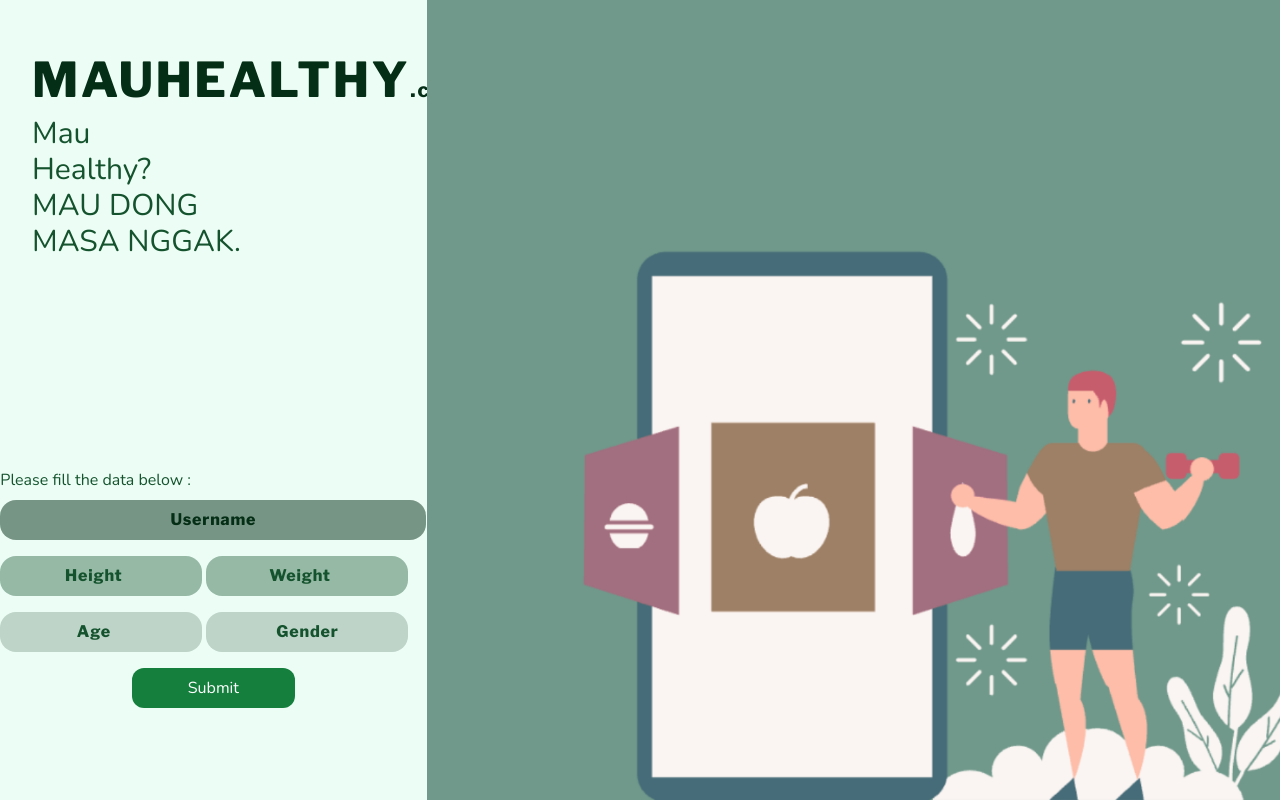
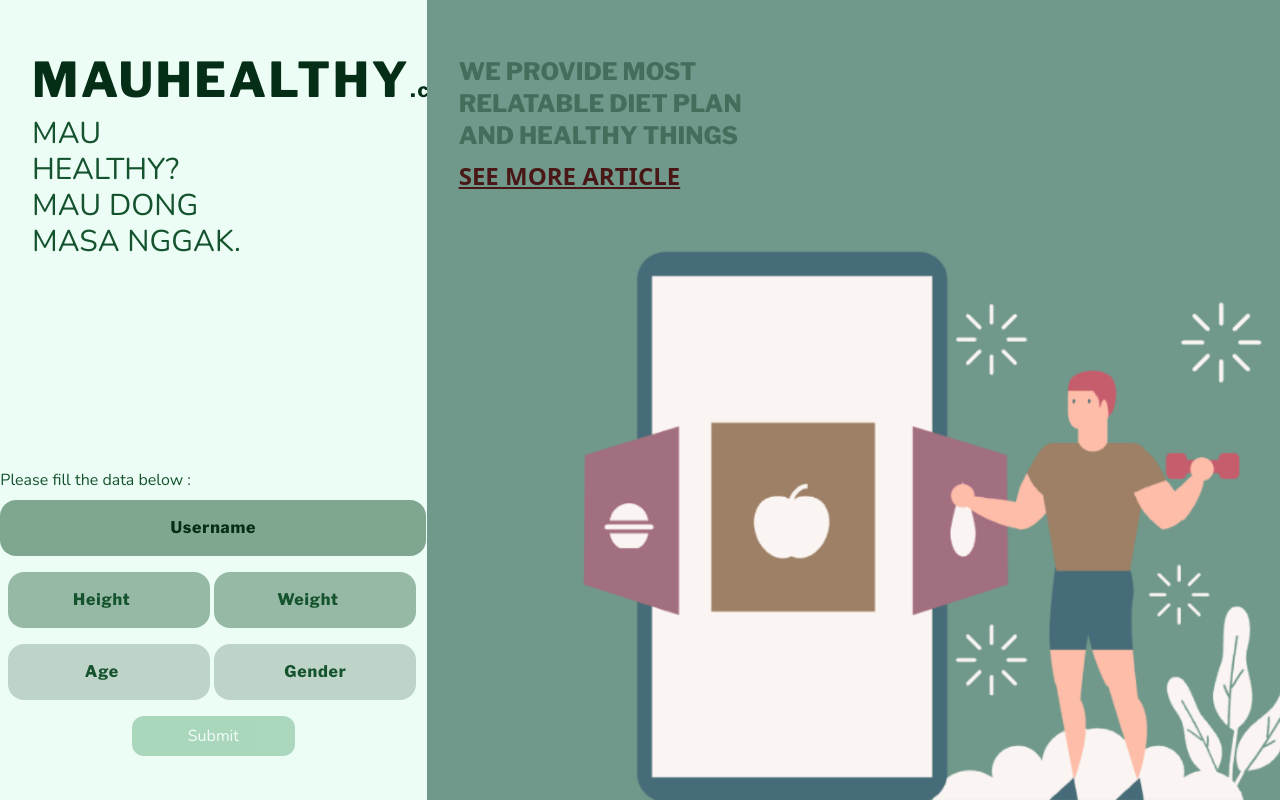
Before and after one commit to ItsMauls/MAUHEALTHY, a website: page index.html in a window 1280 px wide. Drawn offline with nearby package versions, Linux system fonts and the light colour scheme.

Commit message:
test deploy

```diff
--- a/index.html
+++ b/index.html
@@ -3,7 +3,7 @@
 <head>
     <meta charset="UTF-8">
     <meta name="viewport" content="width=device-width, initial-scale=1.0">
-    <title>Document</title>
+    <title>Masukkan Input</title>
 <link rel="stylesheet" href="output.css">
 <link rel="preconnect" href="https://fonts.googleapis.com">
 <link rel="preconnect" href="https://fonts.gstatic.com" crossorigin>
@@ -18,8 +18,8 @@
             <h1 class="text-5xl tracking-wider font-libre text-green-950 pl-8 mt-14">MAUHEALTHY<span class="text-xl">.com</span></h1>
 
             <div class="text-green-900 pl-8 text-3xl mt-3 font-nunito ">
-                <h1>Mau</h1>
-                <h1>Healthy?</h1>
+                <h1>MAU</h1>
+                <h1>HEALTHY?</h1>
                 <h1>MAU DONG</h1>
                 <h1>MASA NGGAK.</h1>
             </div>
@@ -29,23 +29,23 @@
                     <h2 class="text-start text-green-900 font-nunito">Please fill the data below :</h27>
                     <div class="mb-4 mt-2">
                         <!-- <label for="username" class="font-libre">Username</label> -->
-                        <input type="text" id="username" class="block bg-green-950  mx-auto px-28 py-2 rounded-2xl font-libre bg-opacity-50 placeholder:text-green-950 placeholder:tracking-wider text-center" placeholder="Username">
+                        <input type="text" id="username" class="block bg-green-900  mx-auto px-28 py-4 rounded-2xl font-libre bg-opacity-50 placeholder:text-green-950  placeholder:tracking-wider text-center" id="username" placeholder="Username">
                     </div>
-                    <div class="mb-4 ">
+                    <div class="mb-4 mx-2">
                         <!-- <label for="height" class="font-libre">Height</label> -->
-                        <input type="number" id="height" class="mx-auto rounded-2xl font-libre py-2 bg-green-900 bg-opacity-40 text-center  placeholder:text-green-900 placeholder:tracking-wider" placeholder="Height">
+                        <input type="number" id="height" class="mx-auto rounded-2xl font-libre py-4 bg-green-900 bg-opacity-40 text-center  placeholder:text-green-900 placeholder:tracking-wider" id="height" placeholder="Height">
 
                         <!-- <label for="weight" class="font-libre">Weight</label> -->
-                        <input type="number" id="weight" class="mx-auto rounded-2xl font-libre py-2 bg-green-900 bg-opacity-40 text-center  placeholder:text-green-900 placeholder:tracking-wider" placeholder="Weight">
+                        <input type="number" id="weight" class="mx-auto rounded-2xl font-libre py-4 bg-green-900 bg-opacity-40 text-center  placeholder:text-green-900 placeholder:tracking-wider" id="weight" placeholder="Weight">
                     </div>
-                    <div class="mb-4">
+                    <div class="mb-4 mx-2">
                         <!-- <label for="age" class="font-libre">Age</label> -->
-                        <input type="number" id="age" class="mx-auto rounded-2xl font-libre py-2 bg-green-950 bg-opacity-20 text-center  placeholder:text-green-900 placeholder:tracking-wider" placeholder="Age">
+                        <input type="number" id="age" class="mx-auto rounded-2xl font-libre py-4 bg-green-950 bg-opacity-20 text-center  placeholder:text-green-900 placeholder:tracking-wider" id="age" placeholder="Age">
 
                         <!-- <label for="gender" class="font-libre">Gender</label> -->
-                        <input type="text" id="gender" class="mx-auto rounded-2xl font-libre py-2 bg-green-950 bg-opacity-20 text-center  placeholder:text-green-900 placeholder:tracking-wider" placeholder="Gender">
+                        <input type="text" id="gender" class="mx-auto rounded-2xl font-libre py-4 bg-green-950 bg-opacity-20 text-center  placeholder:text-green-900 placeholder:tracking-wider" id="gender" placeholder="Gender">
                     </div>
-                    <button class="bg-green-700 mx-auto flex justify-center text-center text-white mt-4 px-14 rounded-xl py-2 hover:bg-green-900">Submit</button>
+                    <button class="bg-green-700 mx-auto opacity-30 flex justify-center text-center text-white mt-4 px-14 rounded-xl py-2 hover:bg-green-900">Submit</button>
                 </form>
             </div>
 
@@ -53,7 +53,10 @@
 
         <div class="col-span-2">
             <img src="image\center_img.png" class="w-full h-screen object-cover " alt="">
-            <!-- <div class="absolute bg-green-950 bottom-20">ss</div> -->
+            <h1 class="absolute text-green-950 ml-8 text-2xl font-semibold opacity-40 font-libre top-0 mt-14">WE PROVIDE MOST
+                <br> RELATABLE DIET PLAN
+                <br> AND HEALTHY THINGS</h1>
+                <a href="https://www.traveloka.com/id-id/explore/culinary/pl-rekomendasi-menu-nasi-padang-paling-enak/177355" class="absolute top-0  text-red-950 mt-40 ml-8 text-2xl opacity-90 underline font-bold">SEE MORE ARTICLE</a>
         </div>
     </div>
 </body>
```
Also changed, not shown: output.css.
